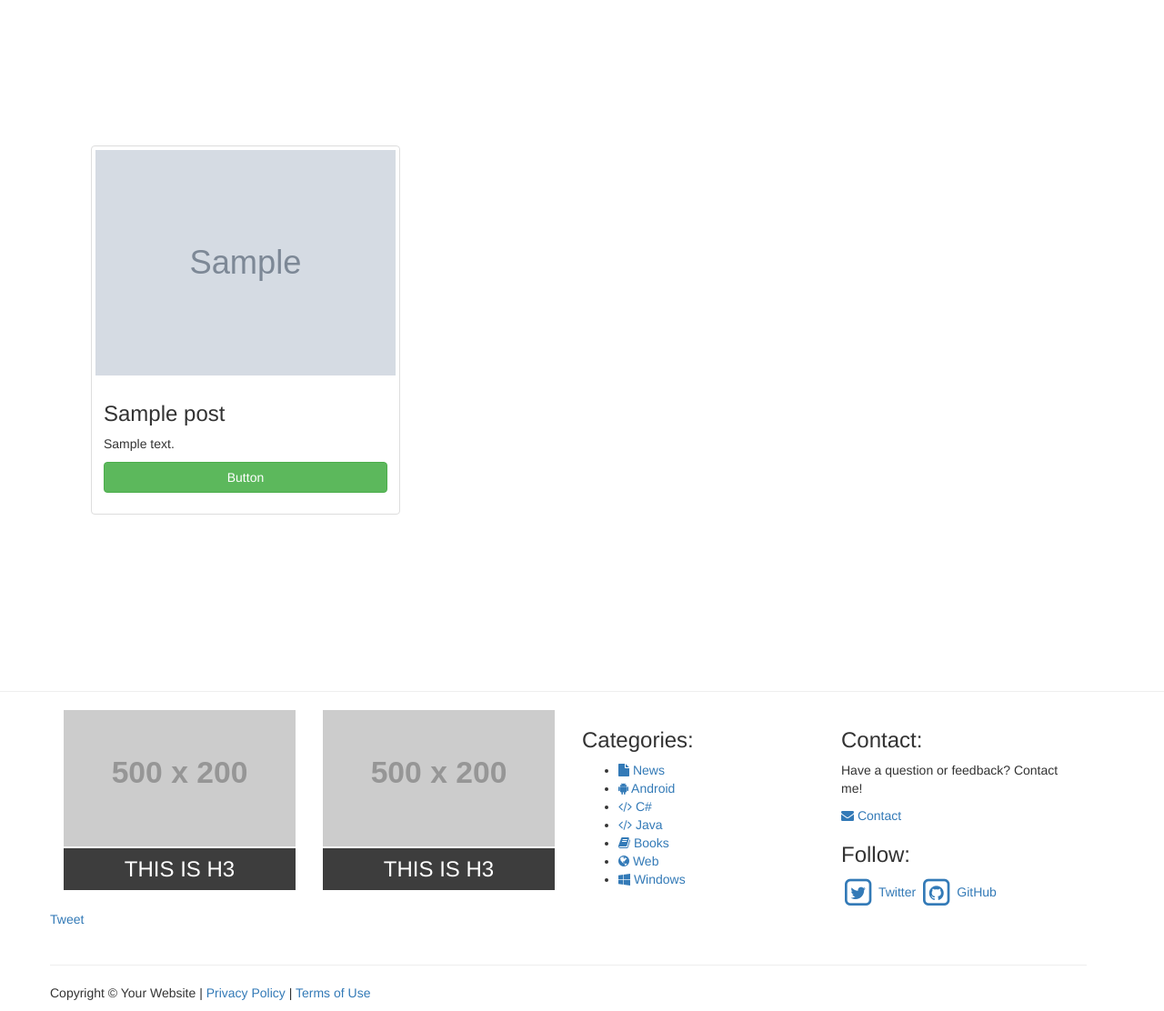
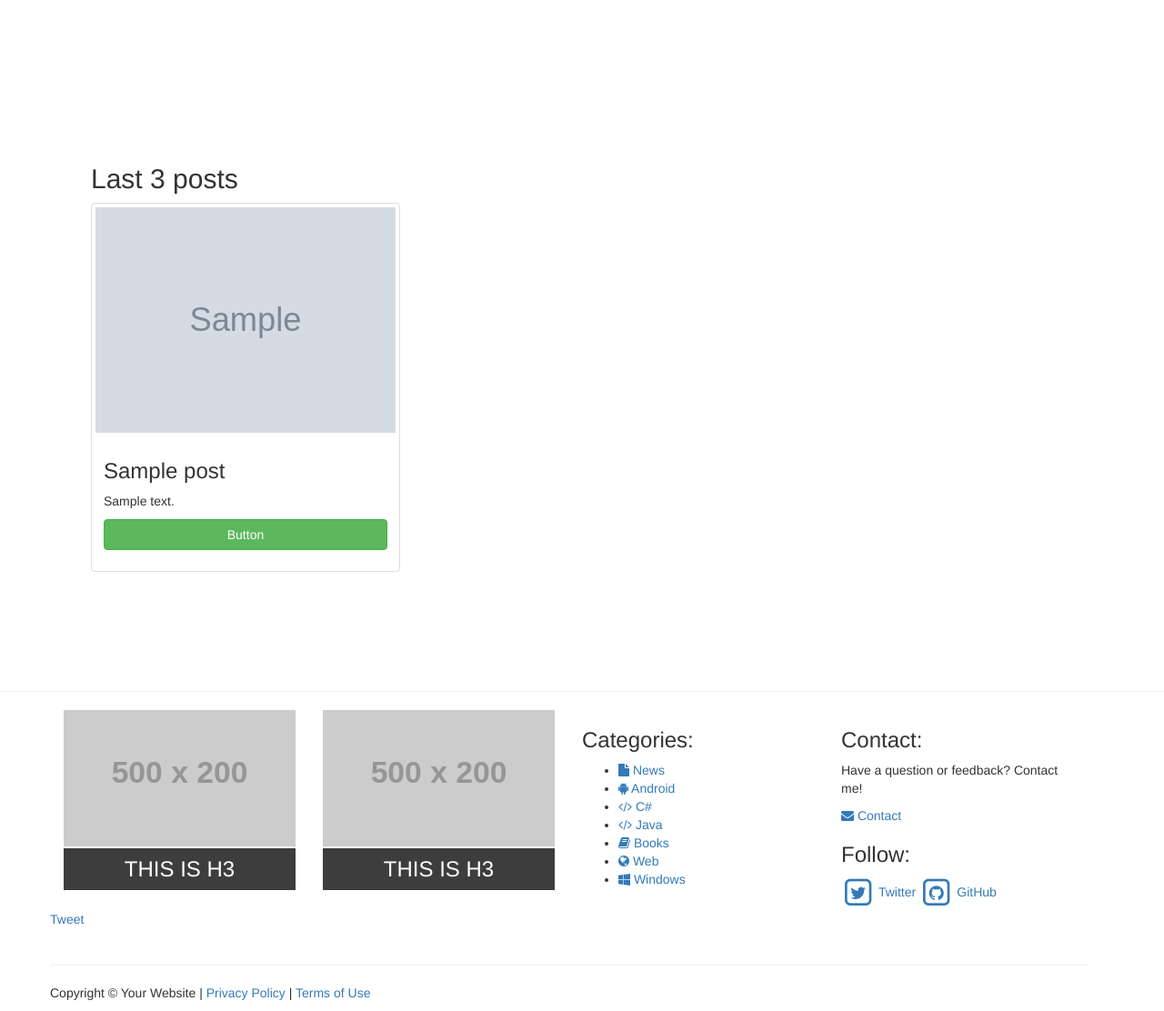
Before and after one commit to denis-yevduschenko/yii-repo, a Yii app: template views/post/index.php in a window 1280 px wide. Shown: the whole page at 91% size. Run offline with PHP 8.4 and a stand-in for Yii, Linux system fonts and the light colour scheme; the template is opened without the code that fills it: most values are stand-ins (such as "Sample title", 1, 10 or a date in 2020); grey boxes marked "Sample" are stand-in pictures; grey boxes labelled with a size stand in for pictures from a placeholder-image service; data that the repository does not hold is empty; some libraries are stand-ins or nearby versions.

Commit message:
small Commit

```diff
--- a/views/post/index.php
+++ b/views/post/index.php
@@ -35,6 +35,9 @@ use yii\bootstrap\Carousel;
 </div>
 <div class="container">
     <div class="container-fluid">
+        <div class="container">
+            <h2>Last 3 posts</h2>
+        </div>
         <?foreach ($posts as $post){?>
             <div class="col-xs-12 col-sm-6 col-md-4">
                 <div class="thumbnail">
```
Also changed, not shown: controllers/PostController.php (+3 -5 lines).
